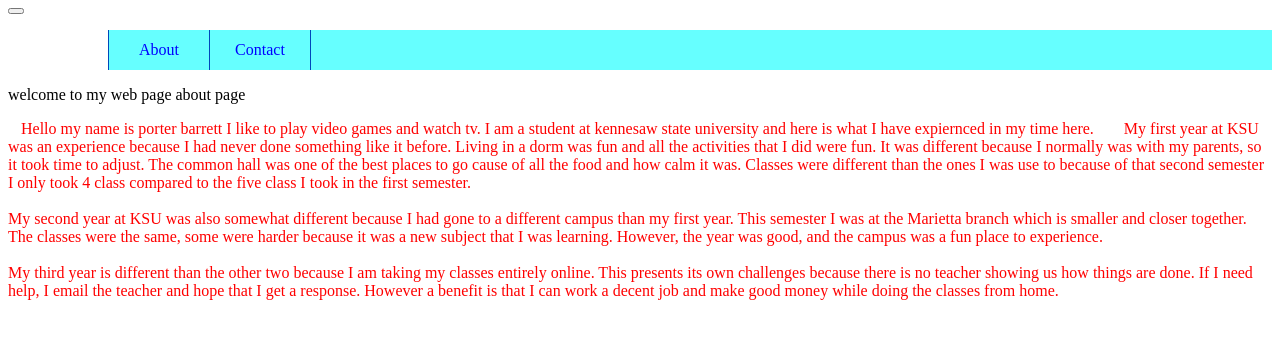
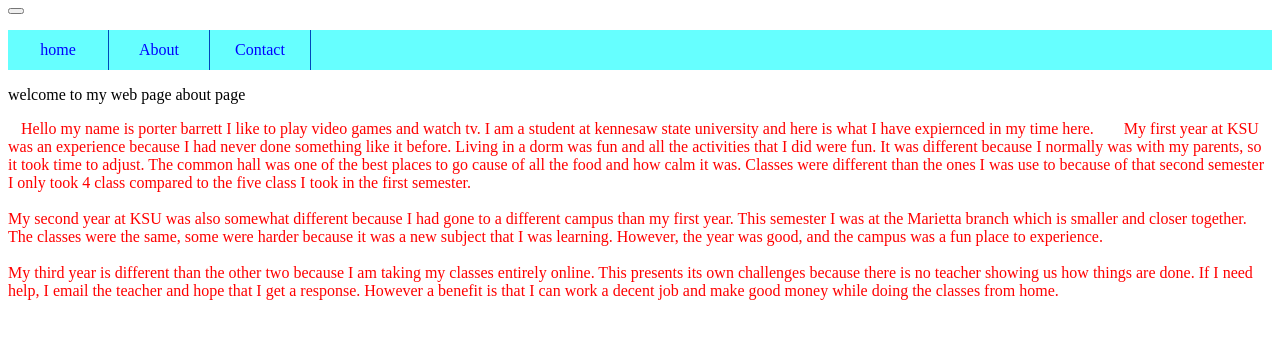
Before and after one commit to Pbarrett22/web-project, a plain HTML site: page index a .html in a window 1280 px wide. Drawn offline with Linux system fonts and the light colour scheme.

Commit message:
slight nav mod

```diff
--- a/index a .html
+++ b/index a .html
@@ -55,7 +55,7 @@
       </button>
       <div id="navbar-menu" aria-labelledby="navbar-toggle">
   <ul class="bar">
-    <li class="navbar-item"><a href="#"class="active">Home</a></li>
+    <li class="navbar-item"><a class="navbar-link" href="/index.html">home</a></li>
 
   <li class="navbar-item"><a class="navbar-link" href="/index a .html">About</a></li>
 
```
Also changed, not shown: index c.html (+1 -2 lines), index.html (+1 -1 lines).
